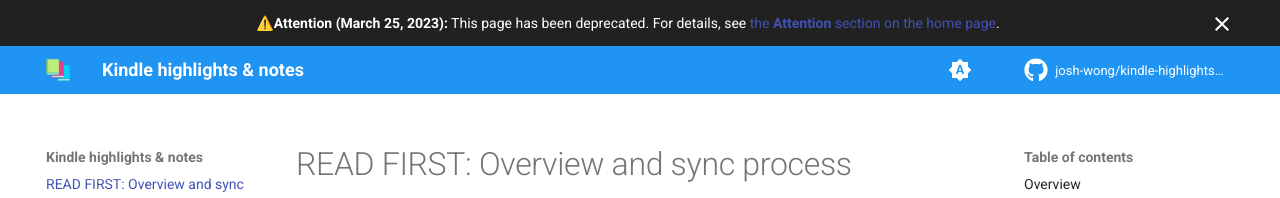
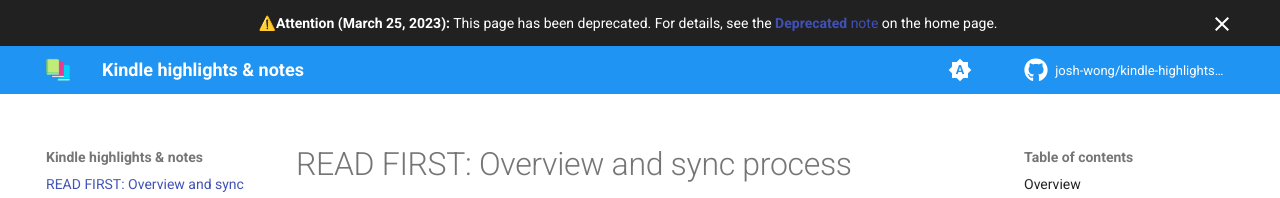
Before and after one commit to josh-wong/kindle-highlights-notes, an MkDocs documentation site: the page built from docs/index.md, in a window 1280 px wide and 900 px high. Shown: the top 198 px of the window. Built offline with MkDocs 1.6.1 and Material for MkDocs 9.7.7, drawn with Linux system fonts in a browser that asks for light colours; comment, search, counter and statistics services are not loaded.

Commit message:
Reword announcement

```diff
--- a/overrides/main.html
+++ b/overrides/main.html
@@ -3,5 +3,5 @@
 {% extends "base.html" %}
 
 {% block announce %}
-  <div style="text-align: center;"><b>⚠️Attention (March 25, 2023):</b> This page has been deprecated. For details, see <a href="/">the <b>Attention</b> section on the home page</a>.</div>
+  <div style="text-align: center;"><b>⚠️Attention (March 25, 2023):</b> This page has been deprecated. For details, see the <a href="/"><b>Deprecated</b> note</a> on the home page.</div>
 {% endblock %}
```
